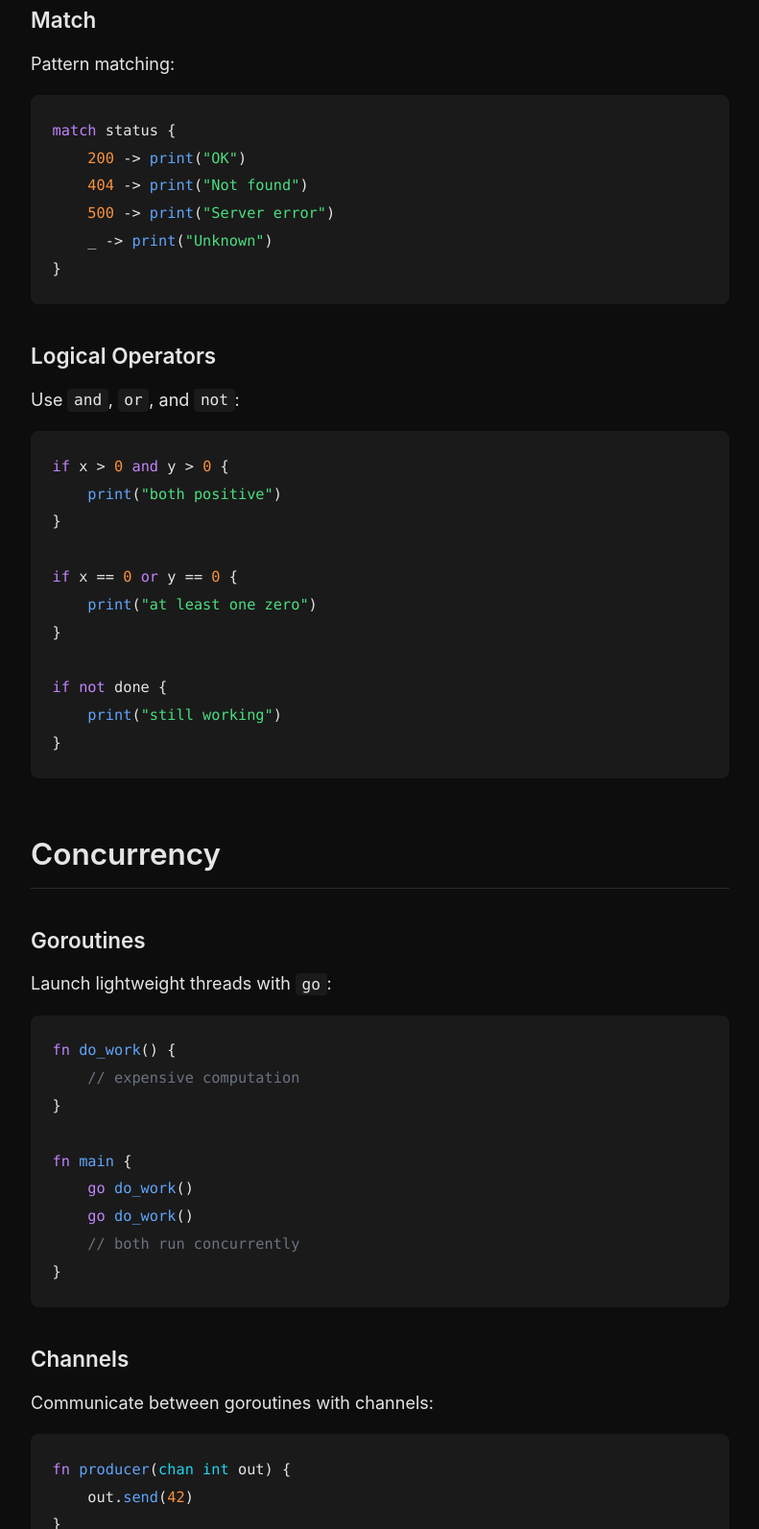
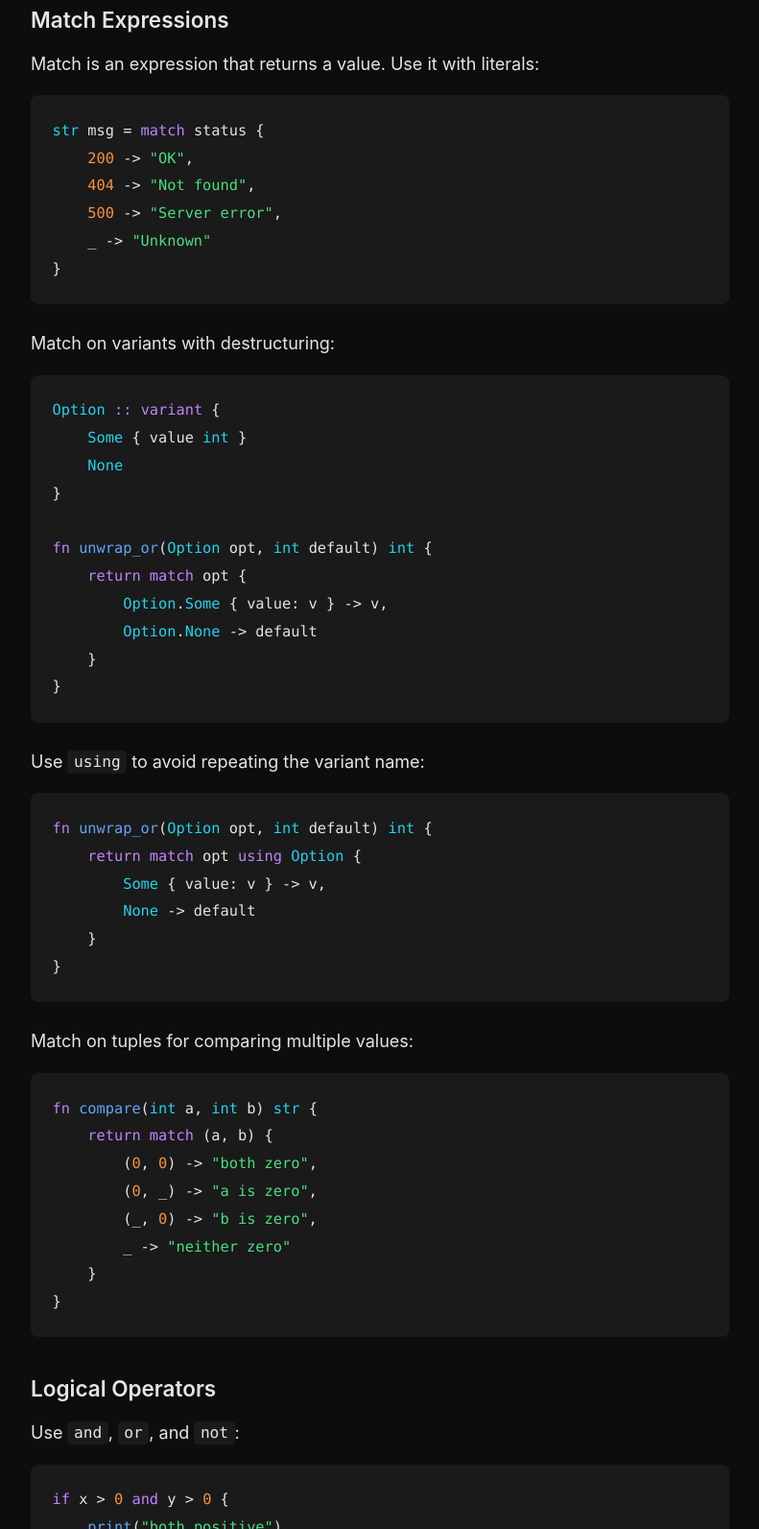
Before and after one commit to chrishayen/shotgun-lang, a plain HTML site: page docs/guide.html in a window 1280 px wide. Shown: the part 8615-10208 px from the top of the page at 96% size, without its empty margins (244-1035 px from the left). Drawn offline with Linux system fonts and the light colour scheme.

Commit message:
match + lots of tests

```diff
--- a/docs/guide.html
+++ b/docs/guide.html
@@ -267,15 +267,49 @@
     <span class="fn">print</span>(person.<span class="fn">greet</span>())
 }</code></pre>
 
-        <h3>Match</h3>
+        <h3>Match Expressions</h3>
 
-        <p>Pattern matching:</p>
+        <p>Match is an expression that returns a value. Use it with literals:</p>
 
-        <pre><code><span class="kw">match</span> status {
-    <span class="nu">200</span> -> <span class="fn">print</span>(<span class="st">"OK"</span>)
-    <span class="nu">404</span> -> <span class="fn">print</span>(<span class="st">"Not found"</span>)
-    <span class="nu">500</span> -> <span class="fn">print</span>(<span class="st">"Server error"</span>)
-    _ -> <span class="fn">print</span>(<span class="st">"Unknown"</span>)
+        <pre><code><span class="ty">str</span> msg = <span class="kw">match</span> status {
+    <span class="nu">200</span> -> <span class="st">"OK"</span>,
+    <span class="nu">404</span> -> <span class="st">"Not found"</span>,
+    <span class="nu">500</span> -> <span class="st">"Server error"</span>,
+    _ -> <span class="st">"Unknown"</span>
+}</code></pre>
+
+        <p>Match on variants with destructuring:</p>
+
+        <pre><code><span class="ty">Option</span> <span class="kw">::</span> <span class="kw">variant</span> {
+    <span class="ty">Some</span> { value <span class="ty">int</span> }
+    <span class="ty">None</span>
+}
+
+<span class="kw">fn</span> <span class="fn">unwrap_or</span>(<span class="ty">Option</span> opt, <span class="ty">int</span> default) <span class="ty">int</span> {
+    <span class="kw">return match</span> opt {
+        <span class="ty">Option</span>.<span class="ty">Some</span> { value: v } -> v,
+        <span class="ty">Option</span>.<span class="ty">None</span> -> default
+    }
+}</code></pre>
+
+        <p>Use <code>using</code> to avoid repeating the variant name:</p>
+
+        <pre><code><span class="kw">fn</span> <span class="fn">unwrap_or</span>(<span class="ty">Option</span> opt, <span class="ty">int</span> default) <span class="ty">int</span> {
+    <span class="kw">return match</span> opt <span class="kw">using</span> <span class="ty">Option</span> {
+        <span class="ty">Some</span> { value: v } -> v,
+        <span class="ty">None</span> -> default
+    }
+}</code></pre>
+
+        <p>Match on tuples for comparing multiple values:</p>
+
+        <pre><code><span class="kw">fn</span> <span class="fn">compare</span>(<span class="ty">int</span> a, <span class="ty">int</span> b) <span class="ty">str</span> {
+    <span class="kw">return match</span> (a, b) {
+        (<span class="nu">0</span>, <span class="nu">0</span>) -> <span class="st">"both zero"</span>,
+        (<span class="nu">0</span>, _) -> <span class="st">"a is zero"</span>,
+        (_, <span class="nu">0</span>) -> <span class="st">"b is zero"</span>,
+        _ -> <span class="st">"neither zero"</span>
+    }
 }</code></pre>
 
         <h3>Logical Operators</h3>
```
Also changed, not shown: 14 other files.
